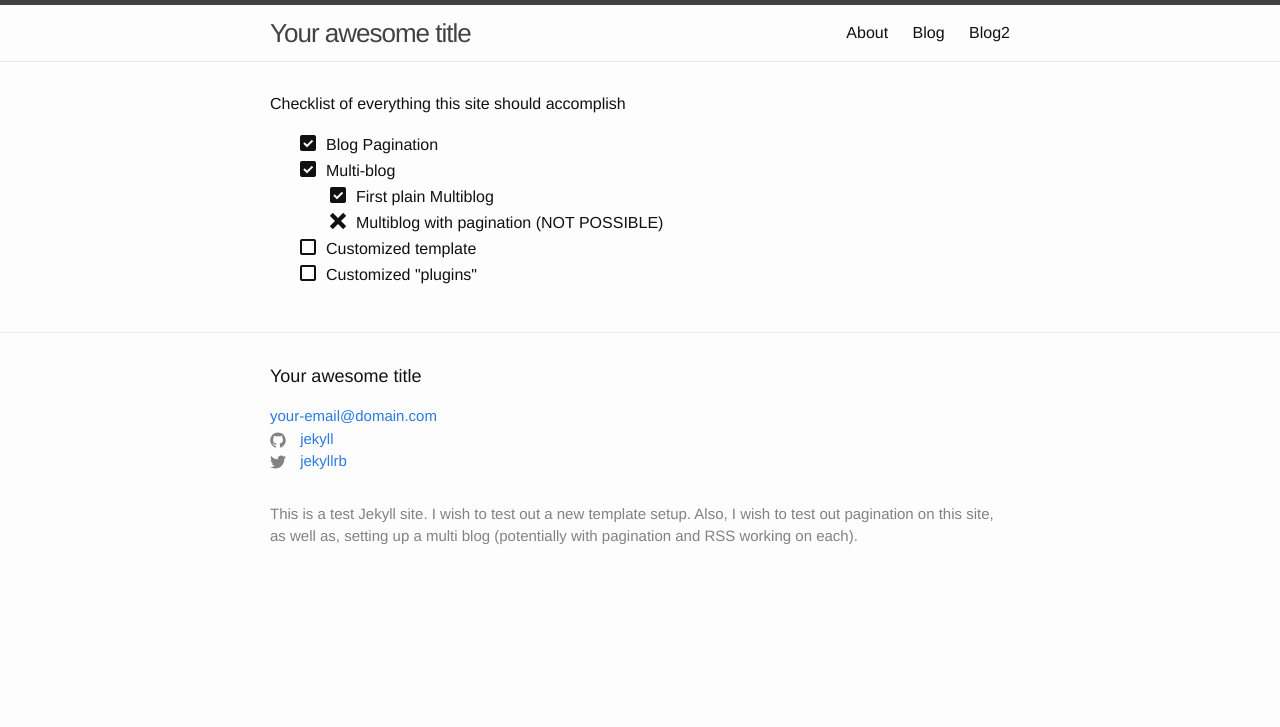
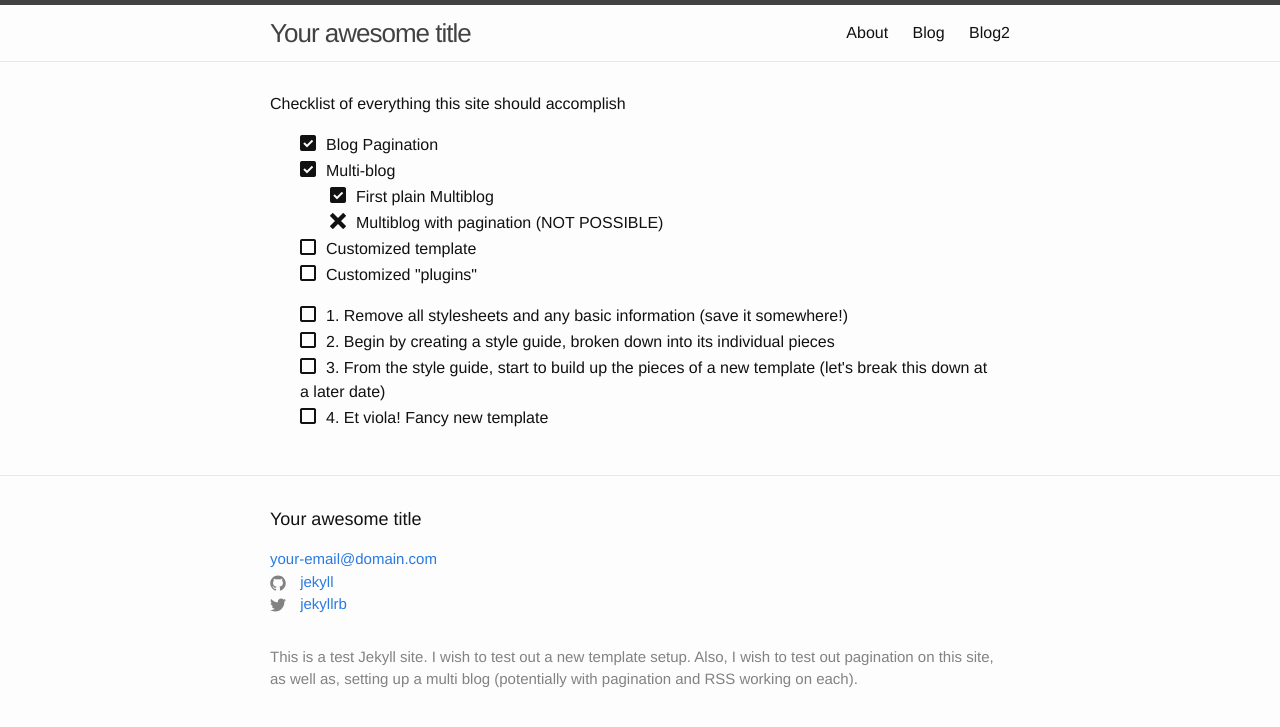
Before and after one commit to ivanaGDI/jekyll-test, a Jekyll site: the page built from index.html, in a window 1280 px wide. Shown: the top 727 px of the page. Built offline with Jekyll 4.4.1, drawn with Linux system fonts in a browser that asks for light colours; some web fonts are replaced.

Commit message:
Updates checklist

```diff
--- a/index 9.27.05 PM.html
+++ b/index.html
@@ -17,4 +17,9 @@ layout: default
     <li class="icon icon--unchecked">Customized "plugins"</li>
   </ul>
 
+  <ol class="checklist">
+    <li class="icon icon--unchecked">1. Remove all stylesheets and any basic information (save it somewhere!)</li>
+    <li class="icon icon--unchecked">2. Begin by creating a style guide, broken down into its individual pieces</li>
+    <li class="icon icon--unchecked">3. From the style guide, start to build up the pieces of a new template (let's break this down at a later date)</li>
+    <li class="icon icon--unchecked">4. Et viola! Fancy new template</li>
 </div>
```
